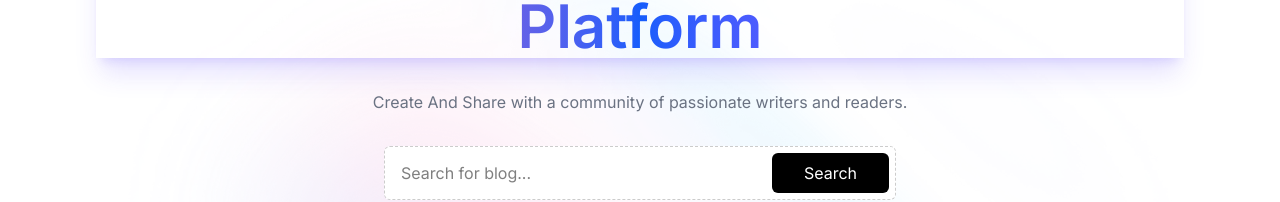
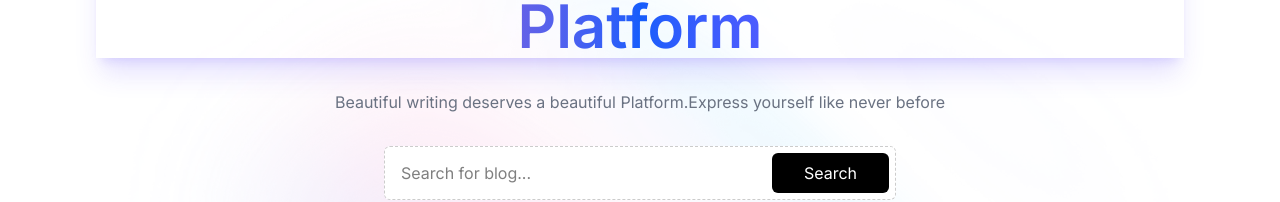
Before and after one commit to Krishnajeena02/Blogify-, a React (Vite) app in the folder Frontend/: page / in a window 1280 px wide. Shown: the part 298-500 px from the top of the page. Built offline with nearby package versions, Linux system fonts and the light colour scheme; no server answers.

Commit message:
content changes

```diff
--- a/Frontend/src/components/Header.jsx
+++ b/Frontend/src/components/Header.jsx
@@ -40,7 +40,7 @@ const Header = () => {
         </h1>
 
         <p className="my-6 sm:my-8 max-w-2xl mx-auto max-sm:text-xs text-gray-500">
-          Create And Share  with a community of passionate writers and readers.
+         Beautiful writing deserves a beautiful Platform.Express yourself like never before
         </p>
 
         <form onSubmit={onSubmitHandler} className="flex justify-between max-w-lg mx-auto
```
